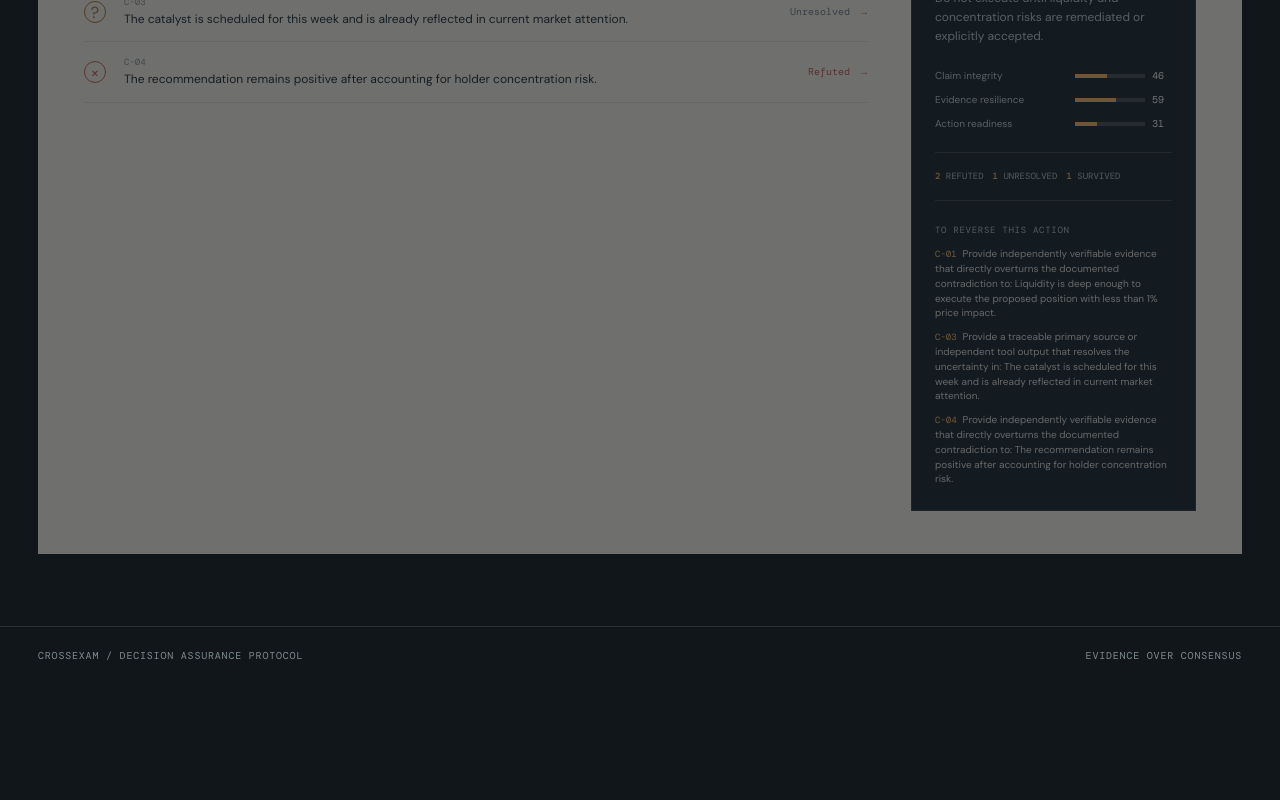
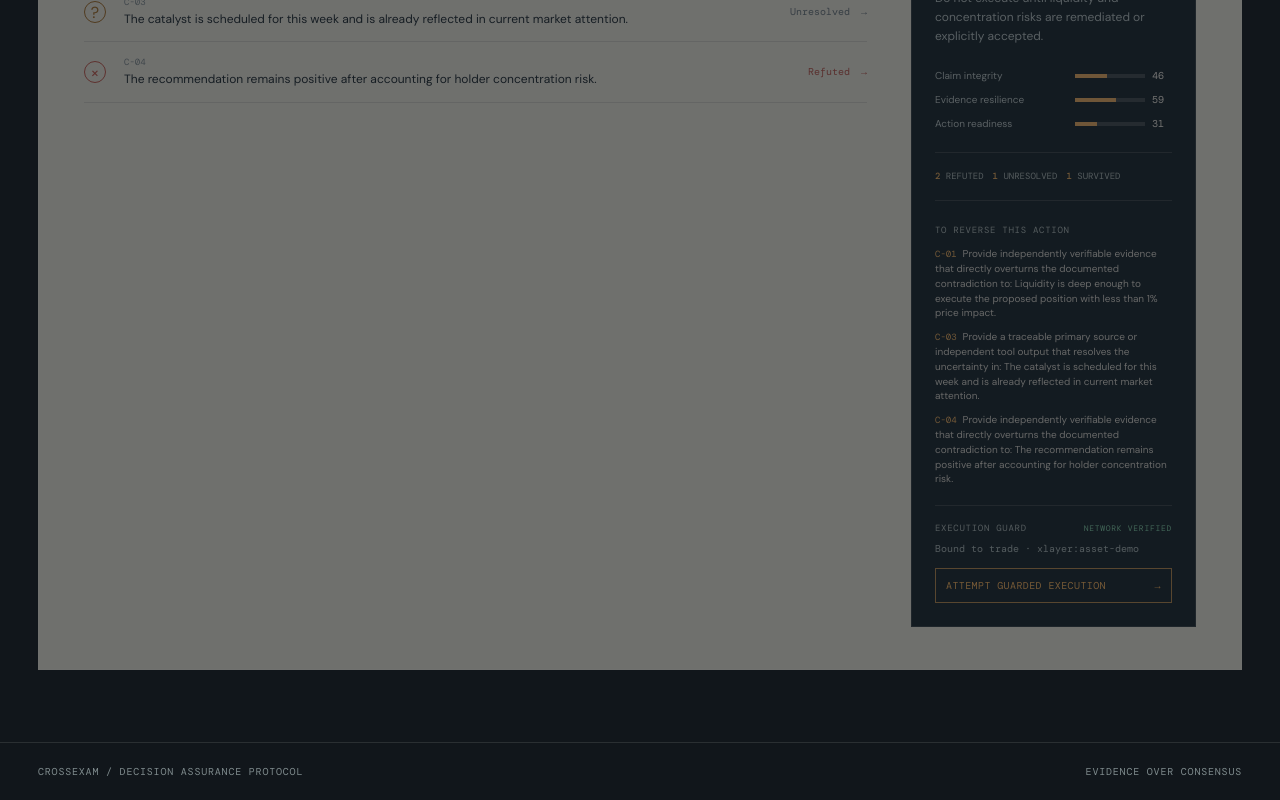
Before and after one commit to Qinsir7/CrossExam, a React (Vite) app: page / in a window 1280 px wide. Shown: the part 1383-2183 px from the top of the page. Before the commit the page ends 2067 px from the top, so only its background shows below. Built offline with nearby package versions, Linux system fonts and the light colour scheme; a web font is replaced by a local one.

Commit message:
feat: surface execution guard in demo

```diff
--- a/src/App.css
+++ b/src/App.css
@@ -66,5 +66,6 @@ h2, h3, p { margin-top: 0; }
 .queued-panel { max-width: 1204px; margin: 0 auto 82px; padding: 32px 45px; display: grid; grid-template-columns: 44px 1fr auto; gap: 19px; align-items: center; border: 1px solid rgba(244,174,88,.4); background: rgba(244,174,88,.08); }.queued-icon { display: grid; place-items: center; width: 38px; height: 38px; border: 1px solid #f4ae58; border-radius: 50%; color: #f4ae58; font-size: 27px; }.queued-panel h2 { margin: 7px 0; color: #f6f0e8; font-size: 22px; letter-spacing: -.045em; }.queued-panel p { max-width: 660px; color: #aeb8b8; font-size: 12px; line-height: 1.55; }.queued-meta { display: flex; flex-direction: column; gap: 6px; min-width: 128px; color: #f0b766; font: 10px 'DM Mono', monospace; text-align: right; text-transform: uppercase; }.review-plan-list { grid-column: 2 / -1; display: grid; grid-template-columns: repeat(3, 1fr); gap: 8px; margin-top: 5px; }.review-plan-list div { padding: 10px 11px; border: 1px solid rgba(246,240,232,.12); background: rgba(0,0,0,.12); }.review-plan-list span, .review-plan-list small { display: block; }.review-plan-list span { color: #e8e0d7; font-size: 11px; }.review-plan-list small { margin-top: 5px; color: #9ba8a8; font: 9px 'DM Mono', monospace; }
 .detail-backdrop { position: fixed; inset: 0; z-index: 4; display: flex; justify-content: flex-end; background: rgba(5,8,10,.62); }.detail-panel { position: relative; width: min(460px, 100%); padding: 54px 38px; background: #e8e2d7; color: #142027; box-shadow: -22px 0 80px rgba(0,0,0,.3); }.close-button { position: absolute; top: 19px; right: 20px; border: 0; background: transparent; color: #3e4a4c; font-size: 26px; }.detail-label { display: inline-block; margin-bottom: 16px; padding: 6px 9px; border: 1px solid; font: 10px 'DM Mono', monospace; text-transform: uppercase; }.detail-label.refuted { color: #ad4439; }.detail-label.survived { color: #34735f; }.detail-label.unresolved { color: #a16b24; }.detail-panel > small { display: block; color: #748083; font: 10px 'DM Mono', monospace; }.detail-panel h2 { margin: 12px 0 32px; font-size: 28px; line-height: 1.1; letter-spacing: -.055em; }.evidence-block, .reversal-block { padding: 17px 0; border-top: 1px solid rgba(21,32,39,.18); }.evidence-block span, .reversal-block span { color: #718084; font: 10px 'DM Mono', monospace; letter-spacing: .09em; text-transform: uppercase; }.evidence-block p, .reversal-block p { margin: 8px 0 0; color: #364348; font-size: 14px; line-height: 1.55; }
 .composer-backdrop { align-items: center; justify-content: center; padding: 20px; }.composer-panel { position: relative; width: min(570px, 100%); padding: 42px; background: #e8e2d7; color: #142027; box-shadow: 0 30px 90px rgba(0,0,0,.35); }.composer-panel h2 { margin: 8px 0 8px; font-size: 31px; letter-spacing: -.055em; }.composer-intro { margin-bottom: 24px; color: #667379; font-size: 13px; line-height: 1.55; }.composer-panel label { display: block; margin-top: 16px; color: #47555a; font: 10px 'DM Mono', monospace; letter-spacing: .07em; text-transform: uppercase; }.composer-panel input, .composer-panel textarea, .composer-panel select { width: 100%; margin-top: 7px; padding: 12px; border: 1px solid rgba(21,32,39,.2); border-radius: 0; outline: none; color: #152027; background: rgba(255,255,255,.38); font: 13px 'DM Sans', sans-serif; line-height: 1.45; resize: vertical; }.composer-panel input:focus, .composer-panel textarea:focus, .composer-panel select:focus { border-color: #a15e26; box-shadow: 0 0 0 3px rgba(161,94,38,.12); }.composer-panel .run-button { margin-top: 22px; }.form-errors { margin-top: 14px; padding: 11px 13px; color: #983d33; background: rgba(177,72,59,.1); font-size: 12px; }.form-errors p { margin: 3px 0; }
+.execution-guard { margin-top: 18px; padding-top: 16px; border-top: 1px solid rgba(246,240,232,.15); }.guard-heading { display: flex; align-items: center; justify-content: space-between; color: #aab4b3; font: 9px 'DM Mono', monospace; letter-spacing: .08em; text-transform: uppercase; }.guard-heading small { color: #81cda5; font-size: 8px; }.execution-guard > p { margin: 8px 0 11px; color: #abb6b6; font: 10px 'DM Mono', monospace; line-height: 1.45; }.guard-button { width: 100%; padding: 10px; border: 1px solid rgba(244,174,88,.7); background: transparent; color: #f4ae58; font: 10px 'DM Mono', monospace; text-align: left; text-transform: uppercase; letter-spacing: .04em; }.guard-button:hover { color: #172229; background: #f4ae58; }.guard-button span { float: right; }.gate-outcome { padding: 10px; border-left: 2px solid; display: flex; flex-direction: column; gap: 5px; background: rgba(0,0,0,.12); }.gate-outcome.blocked { border-color: #df7667; }.gate-outcome.permit { border-color: #82d1a8; }.gate-outcome strong { color: #df7667; font: 10px 'DM Mono', monospace; letter-spacing: .07em; }.gate-outcome.permit strong { color: #82d1a8; }.gate-outcome span { color: #d1d7d4; font-size: 10px; line-height: 1.45; }.gate-outcome small { color: #f0ae5c; font: 9px 'DM Mono', monospace; }
 footer { max-width: 1280px; margin: auto; padding: 22px 38px; display: flex; justify-content: space-between; border-top: 1px solid rgba(246,240,232,.11); color: #7f8b8d; font: 10px 'DM Mono', monospace; text-transform: uppercase; letter-spacing: .08em; }
 @media (max-width: 800px) { .topbar { padding: 0 20px; }.nav-links { display: none; }.network-status { font-size: 9px; }.new-decision-button { font-size: 8px; }.hero { padding: 58px 20px 43px; text-align: left; }.workspace { grid-template-columns: 1fr; padding: 0 20px 62px; }.exam-grid { grid-template-columns: 1fr; }.exam-agent { min-height: 160px; }.results, .queued-panel { margin: 0 20px 52px; padding: 29px 20px; }.results-intro, .result-layout { display: block; }.independence { margin-top: 25px; }.action-card { margin-top: 27px; }.claim-row { grid-template-columns: 28px 1fr 76px; }.claim-status { font-size: 8px; }.queued-panel { grid-template-columns: 38px 1fr; }.queued-meta { grid-column: 2; text-align: left; }.review-plan-list { grid-column: 1 / -1; grid-template-columns: 1fr; } .composer-panel { padding: 36px 23px; } footer { padding: 20px; font-size: 8px; } }
--- a/src/App.tsx
+++ b/src/App.tsx
@@ -2,6 +2,7 @@ import { useMemo, useState, type FormEvent } from 'react'
 import { runCrossExam } from './domain/crossExam'
 import { createDecisionPackage } from './domain/decisionPackage'
 import { createActionBinding } from './domain/actionBinding'
+import { evaluatePreAction, type PreActionDecision } from './domain/preActionGate'
 import { createReviewPlan } from './domain/reviewPlan'
 import { stageReviewPlan } from './network/reviewNetwork'
 import type { ActionType, DecisionPackage, ExaminedClaim, ClaimVerdict } from './domain/types'
@@ -33,6 +34,7 @@ function App() {
   const [draftTarget, setDraftTarget] = useState('')
   const [draftParameters, setDraftParameters] = useState('')
   const [formErrors, setFormErrors] = useState<string[]>([])
+  const [gateDecision, setGateDecision] = useState<PreActionDecision | null>(null)
 
   const isDemo = activeDecision.id === demoDecision.id
   const ran = runState === 'demo-complete'
@@ -54,6 +56,21 @@ function App() {
     }),
     [result.claims],
   )
+
+  const demoGate = useMemo(() => evaluatePreAction({
+    recordId: 'dar_demo_assurance_record',
+    decisionId: demoDecision.id,
+    valueAtRiskUsd: demoDecision.valueAtRiskUsd,
+    attributionStatus: 'NETWORK_VERIFIED',
+    result,
+    actionBinding: demoDecision.actionBinding,
+  }, {
+    decisionId: demoDecision.id,
+    valueAtRiskUsd: demoDecision.valueAtRiskUsd,
+    actionType: demoDecision.actionBinding!.actionType,
+    target: demoDecision.actionBinding!.target,
+    parametersHash: demoDecision.actionBinding!.parametersHash,
+  }), [result])
 
   async function submitDecision(event: FormEvent<HTMLFormElement>) {
     event.preventDefault()
@@ -83,6 +100,7 @@ function App() {
   }
 
   function queueReview() {
+    setGateDecision(null)
     setRunState(isDemo ? 'demo-complete' : 'queued')
   }
 
@@ -235,6 +253,19 @@ function App() {
                 {result.reversalConditions.map((condition) => <p key={condition.claimId}><b>{condition.claimId}</b>{condition.requirement}</p>)}
               </div>
             )}
+            <div className="execution-guard">
+              <div className="guard-heading"><span>Execution guard</span><small>NETWORK VERIFIED</small></div>
+              <p>Bound to {demoDecision.actionBinding?.actionType.toLowerCase()} · {demoDecision.actionBinding?.target}</p>
+              {gateDecision ? (
+                <div className={`gate-outcome ${gateDecision.executable ? 'permit' : 'blocked'}`}>
+                  <strong>{gateDecision.status}</strong>
+                  <span>{gateDecision.reasons[0]}</span>
+                  {gateDecision.requiredClaimIds.length > 0 && <small>Remediate {gateDecision.requiredClaimIds.join(' · ')}</small>}
+                </div>
+              ) : (
+                <button className="guard-button" onClick={() => setGateDecision(demoGate)}>Attempt guarded execution <span>→</span></button>
+              )}
+            </div>
           </aside>
         </div>
       </section>
```
